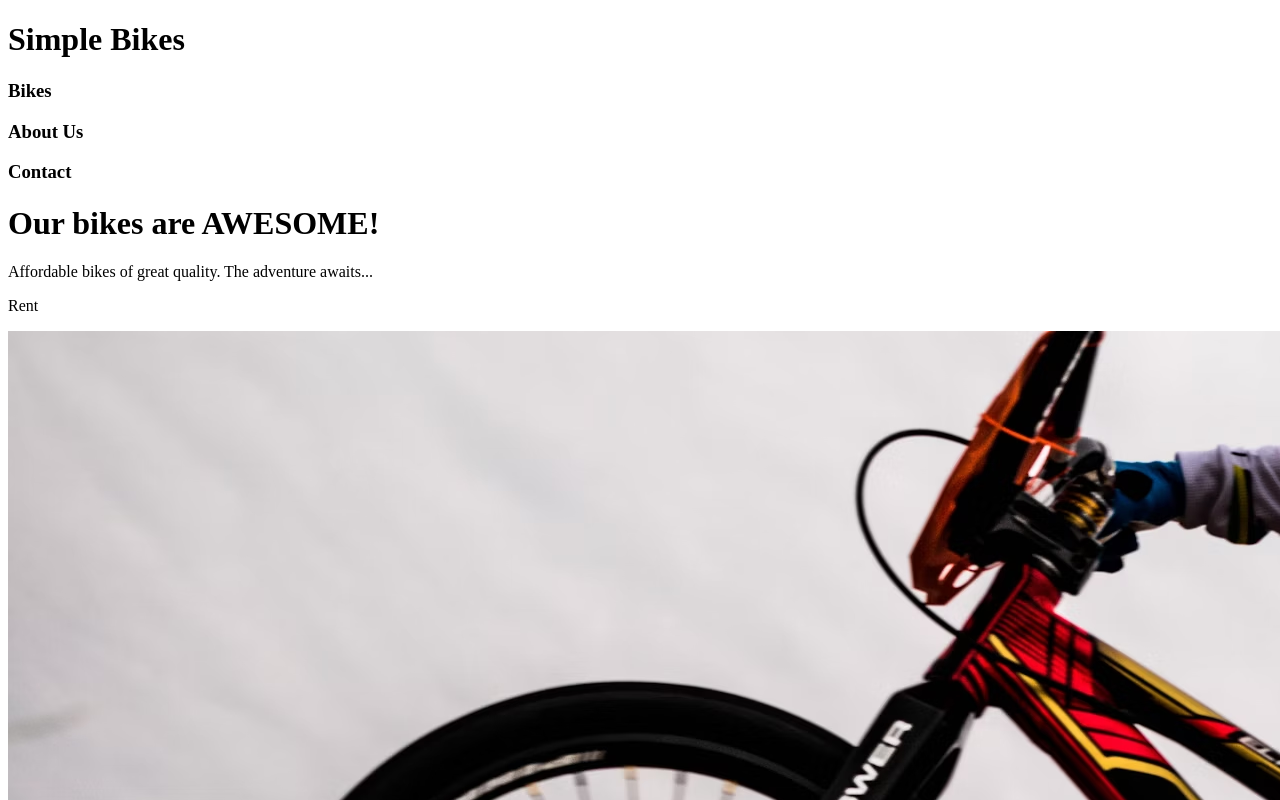
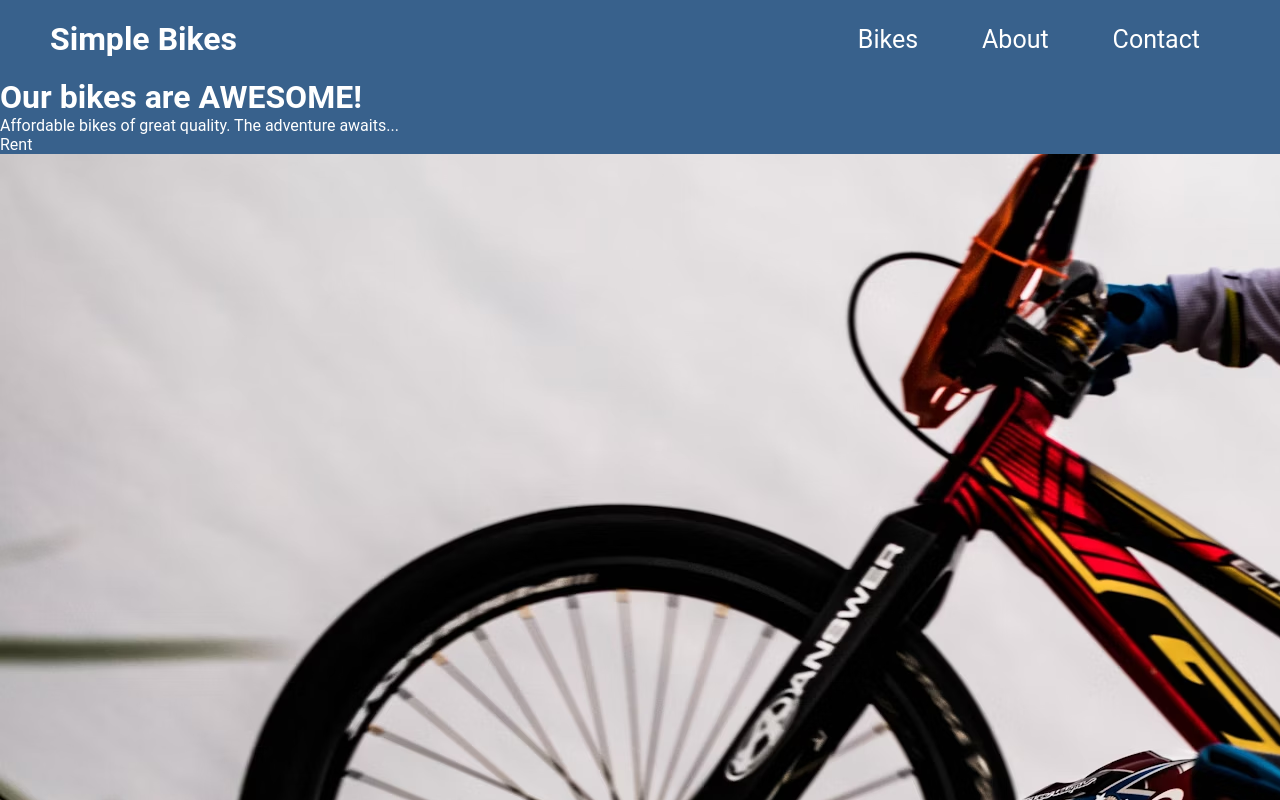
Before and after one commit to hillister/landing-page, a plain HTML site: page index.html in a window 1280 px wide. Shown: the top 800 px of the page. Drawn offline with Linux system fonts and the light colour scheme.

Commit message:
Added navagation bar and styled using css

```diff
--- a/index.html
+++ b/index.html
@@ -5,15 +5,23 @@
     <meta name="viewport" content="width=device-width, initial-scale=1.0">
     <link rel="stylesheet" href="style.css">
     <title>Simple Bikes Landing Page</title>
+</head>
 
-    <div class="header">
-        <h1>Simple Bikes</h1>
-        <h3>Bikes</h3>
-        <h3>About Us</h3>
-        <h3>Contact</h3>
-    </div>
-</head>
 <body>
+<header>
+    <h1 class="logo">Simple Bikes</h1>
+    <nav>
+        <ul>
+            <li><a href="bikes.html">Bikes</a></li>
+            <li><a href="about-us.html">About</a></li>
+            <li><a href="contact.html">Contact</a></li>
+        </ul>
+    </nav>
+</header>
+
+
+
+
     <div class="first-part">
         <h1>Our bikes are AWESOME!</h1>
         <p>Affordable bikes of great quality. The adventure awaits...</p>
--- a/style.css
+++ b/style.css
@@ -0,0 +1,34 @@
+* {
+    font-family: 'Roboto';
+    background-color: #38618C;
+    color: #ffff;
+    padding: 0;
+    margin: 0;
+}
+
+header li {
+    list-style: none;
+    display: inline-block;
+    padding: 0 30px;
+    font-size: 25px;
+
+}
+
+header {
+    display: flex;
+    justify-content: flex-end;
+    align-items: center;
+    padding: 20px 50px;
+}
+
+.logo {
+    margin-right: auto;
+}
+
+header a {
+    text-decoration: none;
+}
+
+header a:hover {
+    color: #061a30;
+}
```
Also changed, not shown: about-us.html (added), bikes.html (added), contact.html (added).
